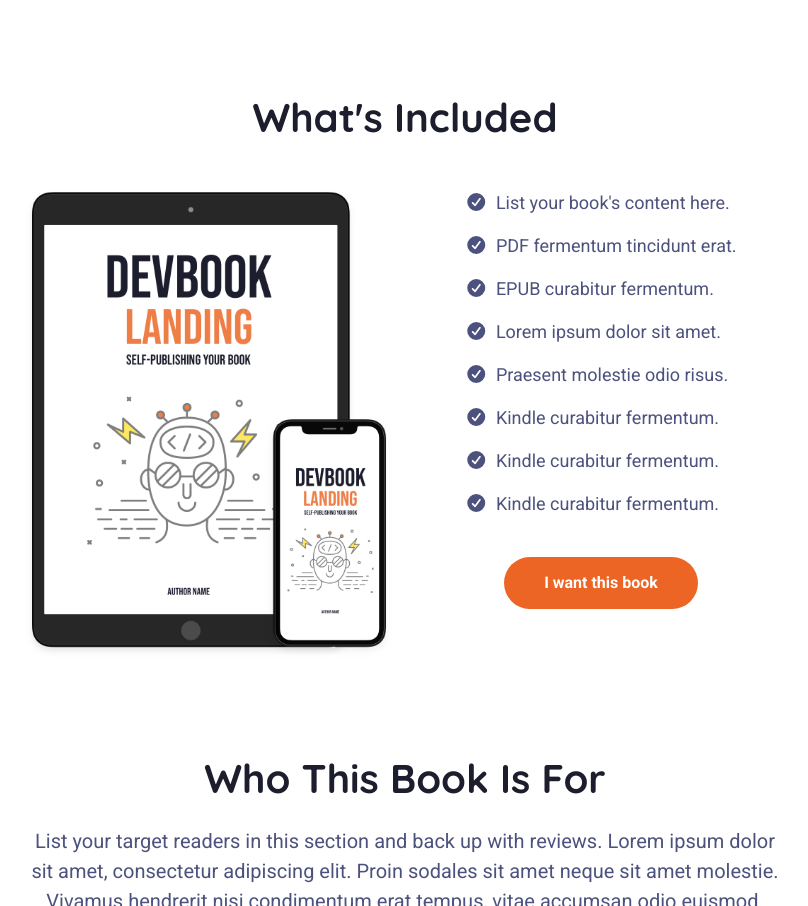
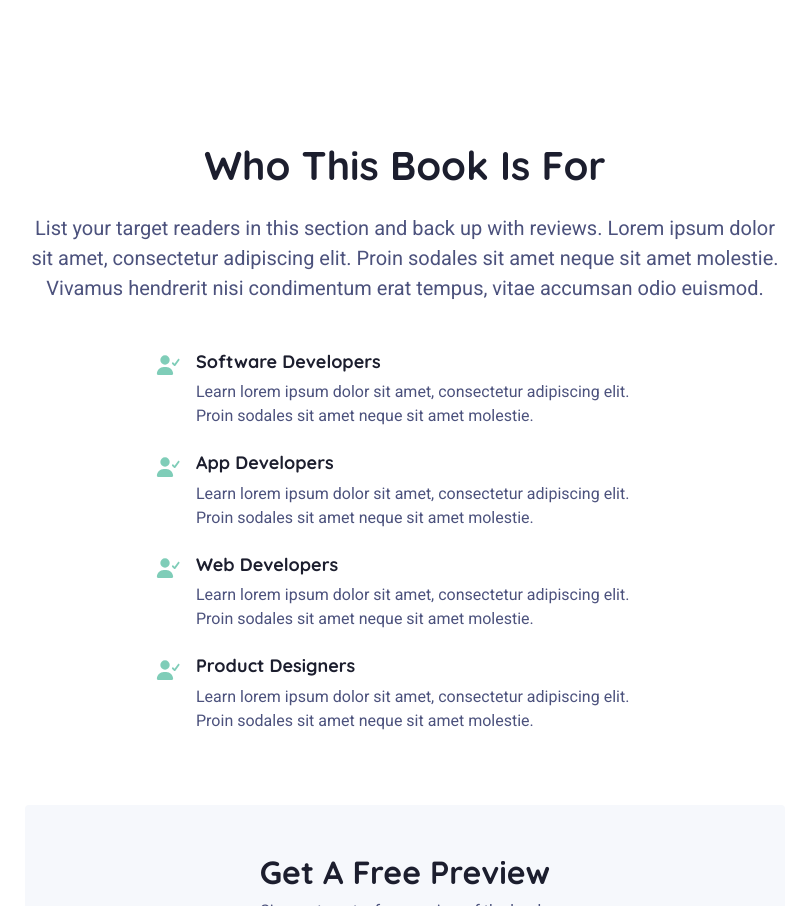
Before and after one commit to itspgiri/SaveYourHome, a plain HTML site: page index.html in a window 1280 px wide. Shown: the part 1352-2258 px from the top of the page, without its empty margins (235-1043 px from the left). Drawn offline with Linux system fonts and the light colour scheme.

Commit message:
Removed a section

```diff
--- a/index.html
+++ b/index.html
@@ -255,44 +255,7 @@ Washing a full machine load of clothes uses less water and energy than 2 half-lo
   </section>
   <!--//benefits-section-->
 
-  <section id="content-section" class="content-section">
-    <div class="container">
-      <div class="single-col-max mx-auto">
-        <h2 class="section-heading text-center mb-5">What's Included</h2>
-        <div class="row">
-          <div class="col-12 col-md-6">
-            <div class="figure-holder mb-5">
-              <img class="img-fluid" src="assets/images/devbook-devices.png" alt="image">
-            </div>
-            <!--//figure-holder-->
-          </div>
-          <!--//col-->
-          <div class="col-12 col-md-6 mb-5">
-            <div class="key-points mb-4 text-center">
-              <ul class="key-points-list list-unstyled mb-4 mx-auto d-inline-block text-start">
-                <li><i class="fas fa-check-circle me-2"></i>List your book's content here.</li>
-                <li><i class="fas fa-check-circle me-2"></i>PDF fermentum tincidunt erat.</li>
-                <li><i class="fas fa-check-circle me-2"></i>EPUB curabitur fermentum.</li>
-                <li><i class="fas fa-check-circle me-2"></i>Lorem ipsum dolor sit amet.</li>
-                <li><i class="fas fa-check-circle me-2"></i>Praesent molestie odio risus. </li>
-                <li><i class="fas fa-check-circle me-2"></i>Kindle curabitur fermentum.</li>
-                <li><i class="fas fa-check-circle me-2"></i>Kindle curabitur fermentum.</li>
-                <li><i class="fas fa-check-circle me-2"></i>Kindle curabitur fermentum.</li>
-              </ul>
-              <div class="text-center"><a class="btn btn-primary" href="https://themes.3rdwavemedia.com/bootstrap-templates/startup/devbook-free-bootstrap-5-book-ebook-landing-page-template-for-developers/">I want this book</a></div>
-            </div>
-            <!--//key-points-->
 
-          </div>
-          <!--//col-12-->
-        </div>
-        <!--//row-->
-      </div>
-      <!--//single-col-max-->
-    </div>
-    <!--//container-->
-  </section>
-  <!--//content-section-->
 
   <section id="audience-section" class="audience-section py-5">
     <div class="container">
```
